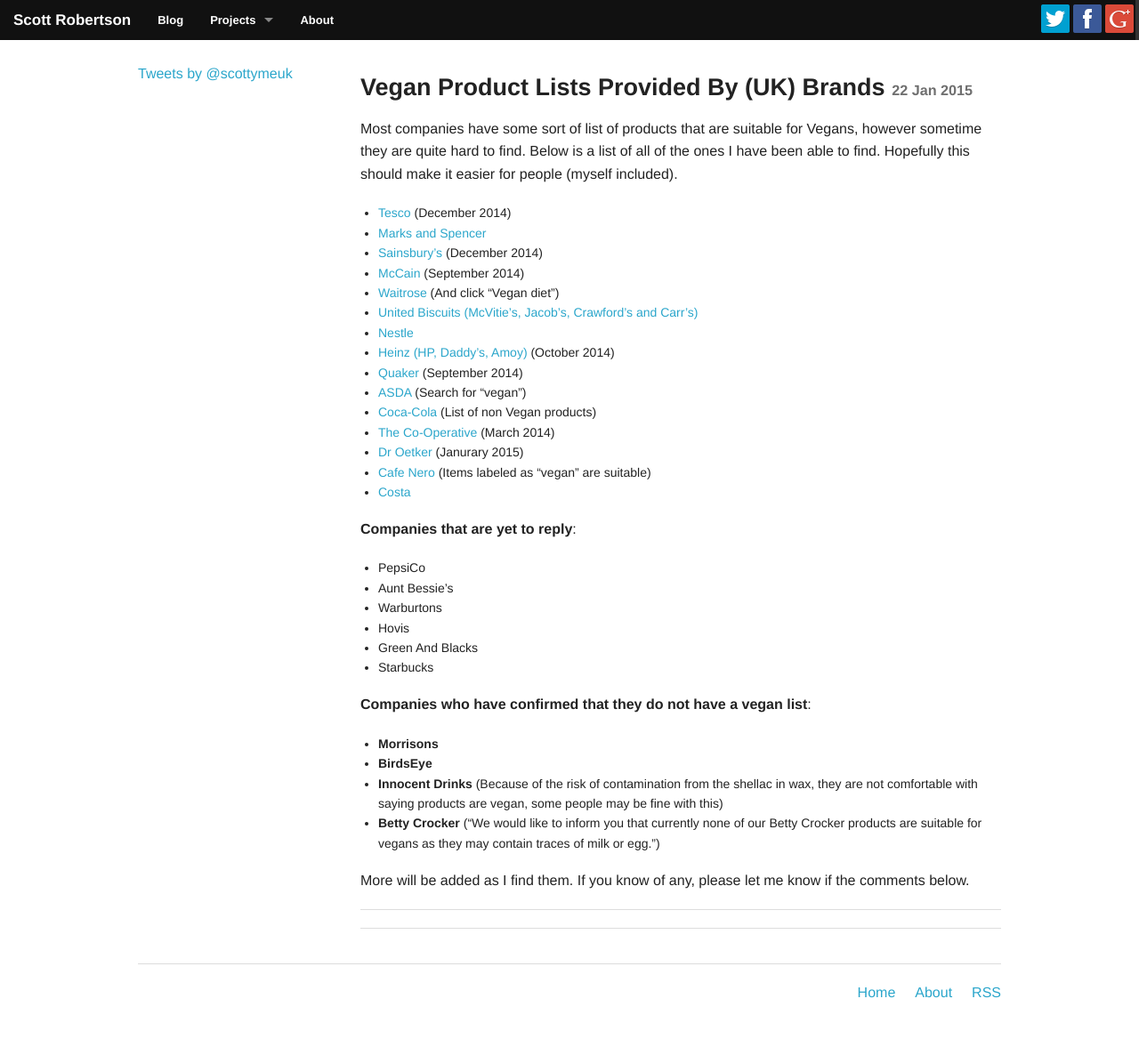
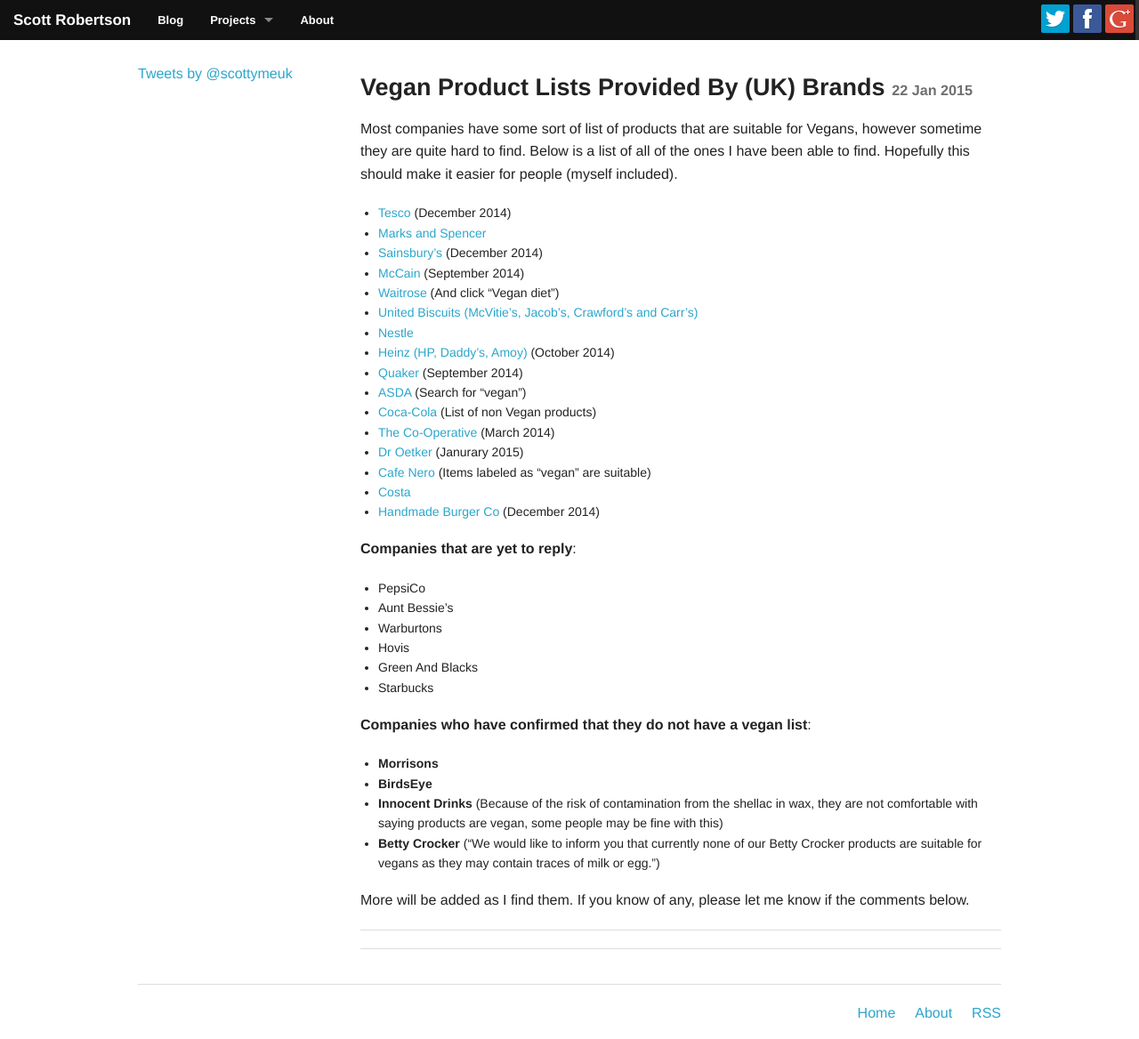
Before and after one commit to scottrobertson/scottrobertson.me, a Jekyll site: the page built from _posts/2015-01-22-uk-brands-vegan-lists.markdown, in a window 1280 px wide. Shown: the whole page at 89% size. Built offline with Jekyll 4.4.1, drawn with Linux system fonts in a browser that asks for light colours; nearby versions of some CDN libraries; Markdown is read by kramdown in place of the engine named in the settings; comment, search, counter and statistics services are not loaded; before the commit the page ends 1146 px from its top, so only the background shows below that.

Commit message:
Update 2015-01-22-uk-brands-vegan-lists.markdown

```diff
--- a/_posts/2015-01-22-uk-brands-vegan-lists.markdown
+++ b/_posts/2015-01-22-uk-brands-vegan-lists.markdown
@@ -22,6 +22,7 @@
 - [Dr Oetker](https://upload.scottrobertson.me/fnH0VxxwdjT0Z.png) (Janurary 2015)
 - [Cafe Nero](http://www.caffenero.co.uk/nutrition/sandwiches.aspx) (Items labeled as "vegan" are suitable)
 - [Costa](https://www.costa.co.uk/nutrition/)
+- [Handmade Burger Co](http://handmadeburger.co.uk/wp-content/uploads/2014/12/23397-HBC-Allergy-Menu_ONLINE.pdf) (December 2014)
 
 **Companies that are yet to reply**:
 
```
